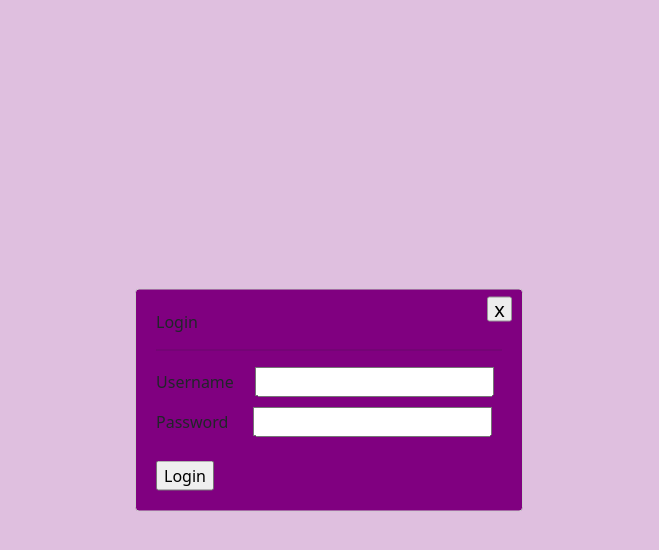
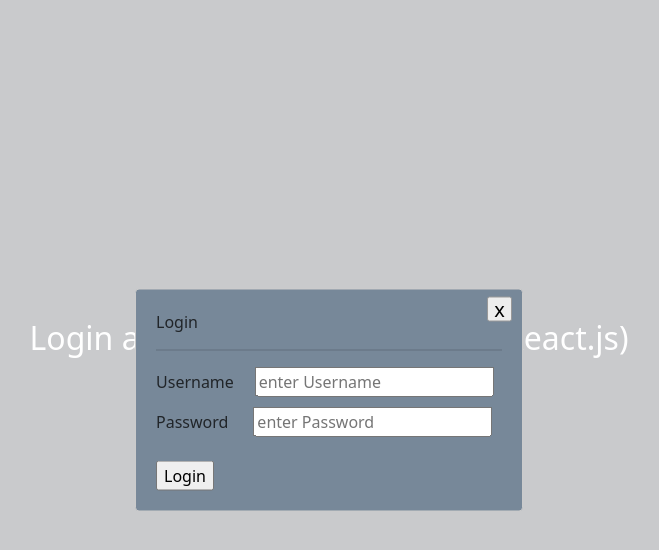
Before and after one commit to Shri12345patil/Login-Signup-pages, a React (Create React App) app in the folder frontend/: page / in a window 1280 px wide. Both pictures are taken after a click on the button "Login". Shown: the top 550 px of the page, without its empty margins (311-970 px from the left). Built offline with nearby package versions, Linux system fonts and the light colour scheme.

Commit message:
signup page updated

```diff
--- /dev/null
+++ b/frontend/src/APIService.js
@@ -0,0 +1,15 @@
+export default class APIService {
+
+    static InsertStudent(body)
+    {
+        return fetch(`http://127.0.0.1:5000/add`, {
+            'method':'POST',
+            headers: {
+              'Content-Type': 'application/json'
+            },
+            body: JSON.stringify(body)
+            })
+            .then(resp => resp.json())
+    }
+
+}
--- a/frontend/src/App.css
+++ b/frontend/src/App.css
@@ -3,7 +3,7 @@
 }
 
 .App-header {
-  background-color:purple;
+  background-color: #282c34;
   min-height: 100vh;
   display: flex;
   flex-direction: column;
@@ -13,8 +13,8 @@
   color: rgb(32, 29, 29);
 }
 
-h2{
-  color: black;
+h2,h5{
+  color:white;
   padding-bottom: 6%;
 }
 
--- a/frontend/src/App.js
+++ b/frontend/src/App.js
@@ -1,4 +1,4 @@
-import React, {useState} from 'react';
+import React, {useState, useEffect} from 'react';
 import Modal from 'react-modal';
 import './App.css';
 import 'bootstrap/dist/css/bootstrap.min.css';
@@ -36,14 +36,27 @@ function App() {
       bottom                : 'auto',
       marginRight           : '-50%',
       transform             : 'translate(-50%, -50%)',
-      backgroundColor       : 'purple'
+      backgroundColor       : 'LightSlateGray'
     }
 };
+
+const[students, setStudents] = useState([])
+const[editedStudent, setEditedStudent] = useState(null)
+
+const openForm = () => {
+  setEditedStudent({username:'',password:''})
+}
+
+
+const insertedStudent = (student)=> {
+  const new_students = [...students,student]
+  setStudents(new_students)
+}
 
   return (
     <div className="App">
       <header className="App-header">
-        <h2 className="h2">Task 1</h2>
+        <h2 className="h2">Login and Signup page (Flask + React.js)</h2>
       <ButtonGroup onClick={handleClick}>
         <Button variant="success" value="Login" onClick={setModalIsOpenToTrue1}>Login</Button>
 
@@ -54,9 +67,9 @@ function App() {
 
         <Button variant="danger" value="SignUp" onClick={setModalIsOpenToTrue2}>Sign-Up</Button>
 
-        <Modal isOpen={modalIsOpen2} style={customStyles} onRequestClose={()=> setModalIsOpen2(false)}  ariaHideApp={false}>
+        <Modal isOpen={modalIsOpen2} style={customStyles} onRequestClose={()=> setModalIsOpen2(false)} ariaHideApp={false}>
                   <button className="close-icon" onClick={setModalIsOpenToFalse2}>x</button>
-                  <Signup/>
+                  <Signup student = {editedStudent} insertedStudent = {insertedStudent} />
         </Modal>
       </ButtonGroup>
       </header>
--- a/frontend/src/Login.js
+++ b/frontend/src/Login.js
@@ -7,7 +7,7 @@ function Login (props) {
     const [loading, setLoading] = useState(false);
 
     const handleLogin = () => {
-        props.history.push('/dashboard');
+        props.history.push('/App');
       }
 
         return (
@@ -15,11 +15,11 @@ function Login (props) {
             Login<br /> <hr/>
             <div>
               Username &nbsp;&nbsp;&nbsp;&nbsp;
-              <input type="text" {...username} autoComplete="new-password" />&nbsp;&nbsp;
+              <input type="text" {...username} autoComplete="new-password" placeholder="enter Username" />&nbsp;&nbsp;
             </div>
             <div style={{ marginTop: 10 }}>
               Password &nbsp;&nbsp;&nbsp;&nbsp;&nbsp;
-              <input type="password" {...password} autoComplete="new-password" />
+              <input type="password" {...password} autoComplete="new-password" placeholder="enter Password" />
             </div>
             {error && <><small style={{ color: 'red' }}>{error}</small><br /></>}<br />
             <input type="button" value={loading ? 'Loading... ' : 'Login'} onClick={handleLogin} disabled={loading} /><br />
--- a/frontend/src/Signup.js
+++ b/frontend/src/Signup.js
@@ -1,44 +1,45 @@
 import React, { useState } from 'react'
+import APIService from './APIService'
 
-function Login (props) {
-    const username = useFormInput('');
-    const password = useFormInput('');
-    const [error, setError] = useState(null);
-    const [loading, setLoading] = useState(false);
+function Signup (props) {
+  const [username, setUsername] = useState('')
+  const [password, setPassword] = useState('')
 
-    const handleLogin = () => {
-        props.history.push('/dashboard');
-      }
+  const insertStudent = () => {
+    APIService.InsertStudent({username,password})
+    .then(resp=> props.insertedStudent(resp))
+    .catch(error => console.log(error))
+    alert("User created..!");
+}
+
+
 
         return (
+          <form>
             <div>
-            SignUp<br /> <hr/>
-            <div>
-              Username &nbsp;&nbsp;&nbsp;&nbsp;
-              <input type="text" {...username} autoComplete="new-password" />&nbsp;&nbsp;
-            </div>
-            <div style={{ marginTop: 10 }}>
-              Password &nbsp;&nbsp;&nbsp;&nbsp;&nbsp;
-              <input type="password" {...password} autoComplete="new-password" />
-            </div>
-            {error && <><small style={{ color: 'red' }}>{error}</small><br /></>}<br />
-            <input type="button" value={loading ? 'Loading... ' : 'Create'} onClick={handleLogin} disabled={loading} /><br />
+              <label>SignUp</label><br /> <hr/>
+              <div>
+                <lable>Username</lable> &nbsp;&nbsp;&nbsp;&nbsp;
+                <input type="text"
+                        name="username"
+                        placeholder="enter Username"
+                        autoComplete="off"
+                        value={username}
+                        onChange= {(e) => setUsername(e.target.value)} />&nbsp;&nbsp;
+              </div>
+              <div style={{ marginTop: 10 }}>
+                <label>Password</label> &nbsp;&nbsp;&nbsp;&nbsp;&nbsp;
+                <input type="password"
+                        name="password"
+                        placeholder="Enter password"
+                        autoComplete="off"
+                        value={password}
+                        onChange= {(e) => setPassword(e.target.value)} />
+              </div><br/>
+            <input type="button" value='Create' onClick={() => {insertStudent();}} /><br />
           </div>
-
+           </form>
         );
 
 }
-
-const useFormInput = initialValue => {
-    const [value, setValue] = useState(initialValue);
-
-    const handleChange = e => {
-      setValue(e.target.value);
-    }
-    return {
-      value,
-      onChange: handleChange
-    }
-  }
-
-export default Login
+export default Signup
```
